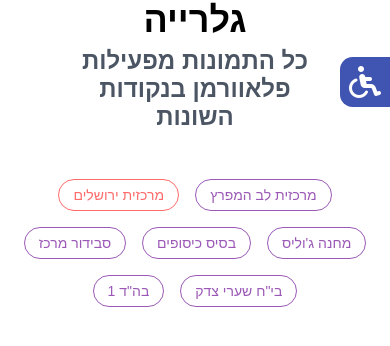
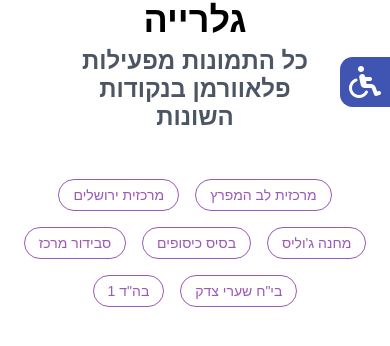
Before and after one commit to Yil2000/Flowerman, a website: page gallery.html in a window 390 px wide. In both pictures the pointer is over the button "מרכזית ירושלים". Shown: the part 70-416 px from the top of the page. Drawn offline with Linux system fonts and the light colour scheme; no server answers.

Commit message:
Update styles.css

```diff
--- a/styles.css
+++ b/styles.css
@@ -1907,26 +1907,26 @@ a {
 }
 
 .gallery-page-head-btns button:hover{
-    background-color: var(--pink);
-    border: 1px solid var(--pink);
+    background-color: var(--purple);
+    border: 1px solid var(--purple);
     color: white;
     font-size: var(--fs-p);
 }
 
 .gallery-page-head-btns button.active {
-    background-color: var(--pink);
+    background-color: var(--purple);
     color: white;
 }
 
 @media (max-width:700px) {
   .gallery-page-head-btns button.no-hover:hover {
       background: none;
-      color: var(--pink);
+      color: var(--purple);
   }
 
 
   .gallery-page-head-btns button.no-hover.active {
-      background-color: var(--pink);
+      background-color: var(--purple);
       color: white;
   }
 }
@@ -1960,7 +1960,7 @@ a {
 
 @media (max-width:990px) {
     .gallery-page-head-btns{
-            flex-wrap: wrap;
+        flex-wrap: wrap;
         justify-content: center;
         align-items: center;
         width: 100%;
```
